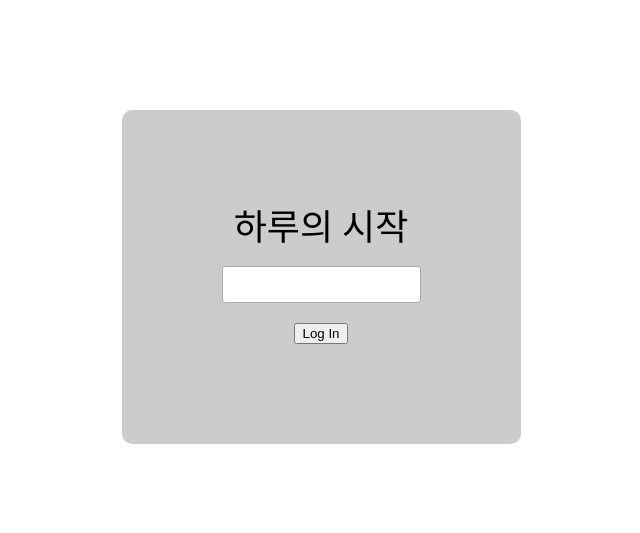
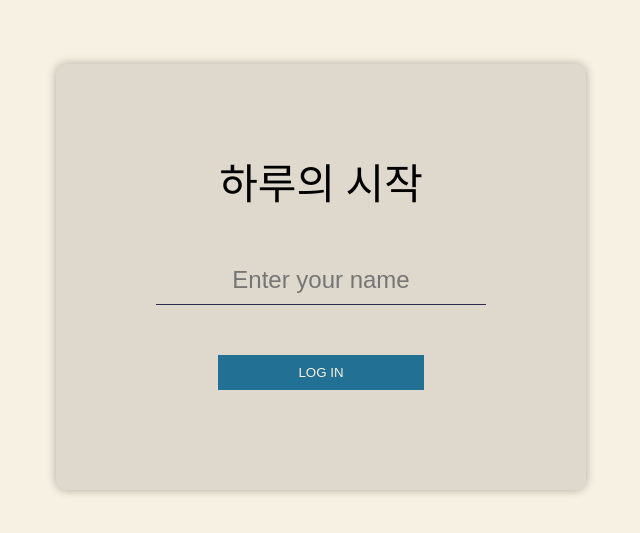
Before and after one commit to codekyz/beginning-of-the-day, a React (Create React App) app: page / in a window 1280 px wide. Shown: the part 123-656 px from the top of the page, without its empty margins (319-959 px from the left). Built offline with nearby package versions, Linux system fonts and the light colour scheme.

Commit message:
Update Login screen

```diff
--- a/src/Login.tsx
+++ b/src/Login.tsx
@@ -5,30 +5,48 @@ const Container = styled.section`
   display: flex;
   justify-content: center;
   align-items: center;
+  background-color: ${(props) => props.theme.bgColor};
 `;
 
 const LoginForm = styled.form`
   display: flex;
   flex-direction: column;
   align-items: center;
-  background-color: rgba(0, 0, 0, 0.2);
+  background-color: rgba(0, 0, 0, 0.1);
   padding: 100px;
   border-radius: 10px;
+  box-shadow: 0px 0px 10px rgba(0, 0, 0, 0.3);
+  @media screen and (max-width: 500px) {
+    background-color: transparent;
+    box-shadow: none;
+  }
 `;
 
 const Title = styled.h1`
-  font-size: 36px;
-  margin-bottom: 20px;
+  font-size: 42px;
+  margin-bottom: 50px;
 `;
 
 const LoginInput = styled.input`
-  border: solid 1px #aaaaaa;
-  border-radius: 3px;
+  background-color: transparent;
+  border: none;
+  border-bottom: solid 1px ${(props) => props.theme.textColor};
   padding: 10px;
-  margin-bottom: 20px;
+  margin-bottom: 50px;
+  font-size: 24px;
+  text-align: center;
+  &:focus {
+    outline: none;
+  }
 `;
 
-const LoginButton = styled.button``;
+const LoginButton = styled.button`
+  background-color: ${(props) => props.theme.accentColor};
+  color: ${(props) => props.theme.bgColor};
+  padding: 10px 80px;
+  border: none;
+  text-transform: uppercase;
+`;
 
 const Login = () => {
   return (
@@ -36,7 +54,7 @@ const Login = () => {
       <Container>
         <LoginForm>
           <Title>하루의 시작</Title>
-          <LoginInput />
+          <LoginInput placeholder="Enter your name" />
           <LoginButton>Log In</LoginButton>
         </LoginForm>
       </Container>
--- a/src/index.tsx
+++ b/src/index.tsx
@@ -1,10 +1,14 @@
 import React from "react";
 import ReactDOM from "react-dom";
+import { ThemeProvider } from "styled-components";
 import App from "./App";
+import { defaultTheme } from "./theme";
 
 ReactDOM.render(
   <React.StrictMode>
-    <App />
+    <ThemeProvider theme={defaultTheme}>
+      <App />
+    </ThemeProvider>
   </React.StrictMode>,
   document.getElementById("root")
 );
--- /dev/null
+++ b/src/theme.ts
@@ -0,0 +1,7 @@
+import { DefaultTheme } from "styled-components";
+
+export const defaultTheme: DefaultTheme = {
+  textColor: "#2c2c54",
+  bgColor: "#f7f1e3",
+  accentColor: "#227093",
+};
```
Also changed, not shown: src/styled.d.ts (added, +9 -0 lines).
